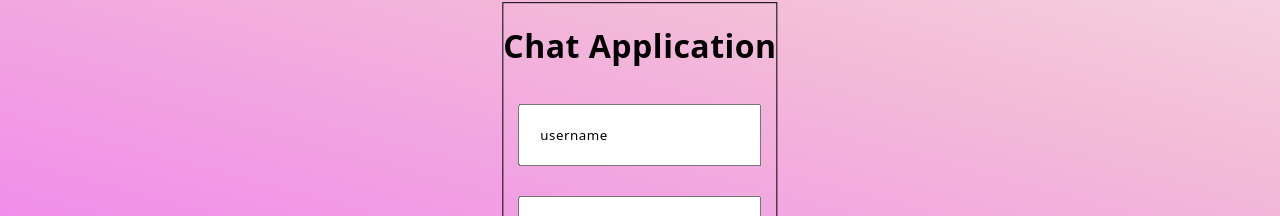
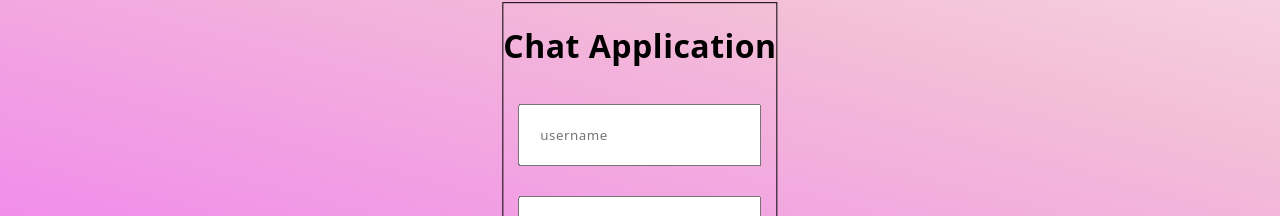
Before and after one commit to tsopsericado/chat_app, a React (Create React App) app in the folder chat_appli/: page / in a window 1280 px wide. Shown: the part 206-422 px from the top of the page. Built offline with nearby package versions, Linux system fonts and the light colour scheme.

Commit message:
login form ux under construction

```diff
--- a/chat_appli/src/components/LoginForm.jsx
+++ b/chat_appli/src/components/LoginForm.jsx
@@ -37,16 +37,16 @@ const LoginForm = () => {
           <form onSubmit={handleSubmit}>
             <input
               type="text"
-              value={'username'}
-              onchange={(e) => setUserName(e.target.value)}
+              value={username}
+              onChange={(e) => setUserName(e.target.value)}
               className="input"
               placeholder="username"
               required
             />
             <input
               type="password"
-              // value={password}
-              onchange={(e) => setPassword(e.target.value)}
+              value={password}
+              onChange={(e) => setPassword(e.target.value)}
               className="input"
               placeholder="password"
               required
```
